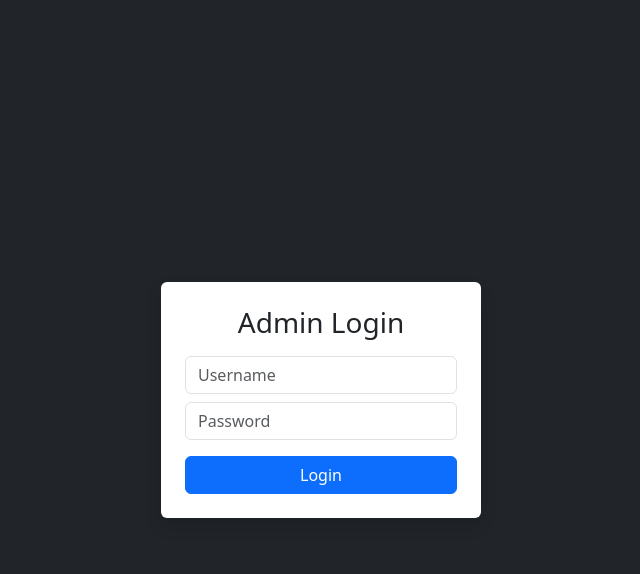
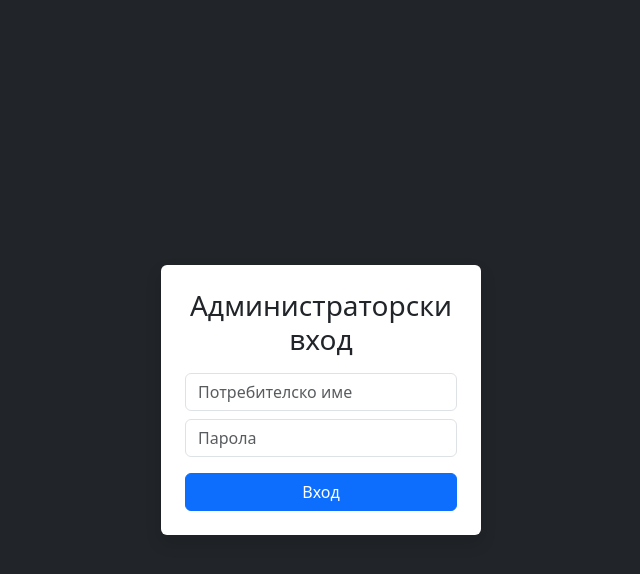
Before and after one commit to alinavvvv/phishing, a Flask app: page /login in a window 1280 px wide. Shown: the top 574 px of the page, without its empty margins (319-959 px from the left). Run offline with Flask 3, Linux system fonts and the light colour scheme.

Commit message:
Translate login page to Bulgarian

```diff
--- a/templates/login.html
+++ b/templates/login.html
@@ -1,7 +1,8 @@
 <!DOCTYPE html>
-<html>
+<html lang="bg">
 <head>
-    <title>Login</title>
+    <meta charset="UTF-8">
+    <title>Вход</title>
     <link href="https://cdn.jsdelivr.net/npm/bootstrap@5.3.0/dist/css/bootstrap.min.css" rel="stylesheet">
 </head>
 
@@ -10,9 +11,8 @@
 <div class="d-flex justify-content-center align-items-center vh-100">
 
     <form method="post" class="bg-white p-4 rounded shadow" style="width:320px;">
-        <h3 class="text-center mb-3">Admin Login</h3>
+        <h3 class="text-center mb-3">Администраторски вход</h3>
 
-        <!-- 🔥 FLASH MESSAGES -->
         {% with messages = get_flashed_messages(with_categories=true, category_filter=["error"]) %}
             {% if messages %}
                 {% for category, message in messages %}
@@ -23,10 +23,10 @@
             {% endif %}
         {% endwith %}
 
-        <input name="username" class="form-control mt-2" placeholder="Username" required>
-        <input name="password" type="password" class="form-control mt-2" placeholder="Password" required>
+        <input name="username" class="form-control mt-2" placeholder="Потребителско име" required>
+        <input name="password" type="password" class="form-control mt-2" placeholder="Парола" required>
 
-        <button class="btn btn-primary w-100 mt-3">Login</button>
+        <button class="btn btn-primary w-100 mt-3">Вход</button>
     </form>
 
 </div>
```
